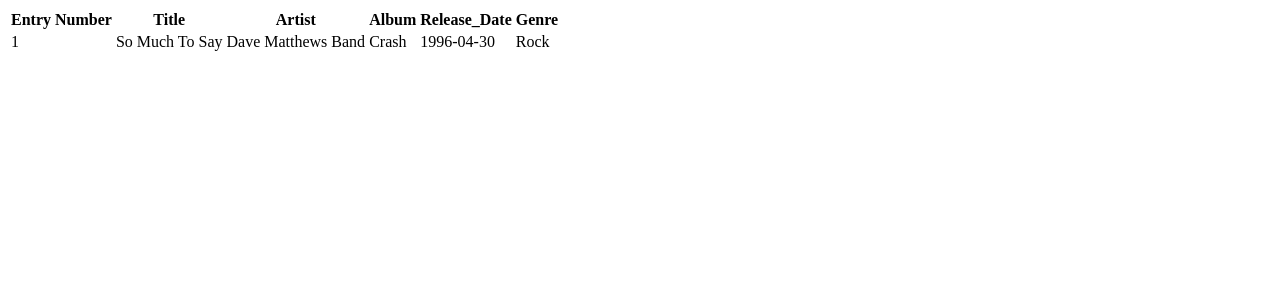
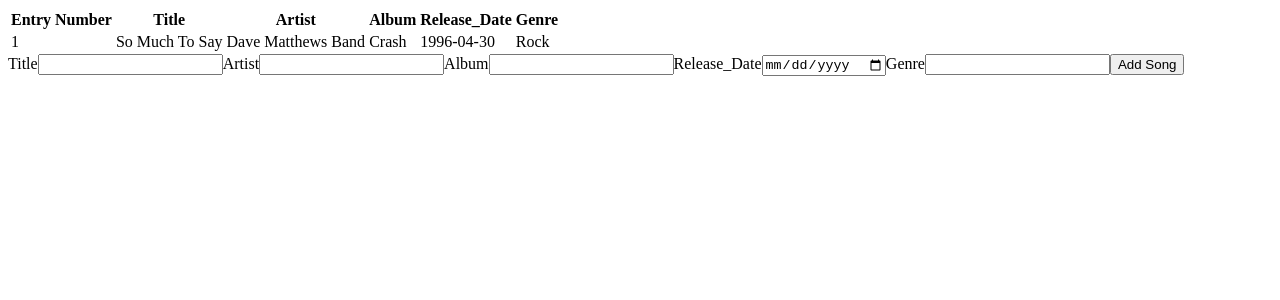
Before and after one commit to collstewart30/Music_Library_Frontend, a React (Create React App) app: page / in a window 1280 px wide. Shown: the top 300 px of the page. Built offline with nearby package versions, Linux system fonts and the light colour scheme; no server answers.

Commit message:
Created AddSong component and instantiated it on App.js. Added AddSong form

```diff
--- a/src/App.js
+++ b/src/App.js
@@ -1,6 +1,7 @@
 import React, { useState, useEffect } from 'react';
 import axios from 'axios';
 import DisplayMusic from './Components/DisplayMusic/DisplayMusic';
+import AddSongForm from './Components/AddSong/AddSongForm';
 
 function App() {
 
@@ -20,6 +21,7 @@ function App() {
   return (
     <div>
       <DisplayMusic parentSongs={songs}/>
+      <AddSongForm />
     </div>
   );
 }
--- /dev/null
+++ b/src/Components/AddSong/AddSongForm.jsx
@@ -0,0 +1,41 @@
+import React, { useState } from 'react';
+
+
+const AddSongForm = (props) => {
+
+    const [title, setTitle] = useState('');
+    const [artist, setArtist] = useState('');
+    const [album, setAlbum] = useState('');
+    const [release_date, setRelease_Date] = useState('');
+    const [genre, setGenre] = useState('');
+
+    function handleSubmit(event) {
+        event.preventDefault();
+        let newSong = {
+            title: title,
+            artist: artist,
+            album: album,
+            release_date: release_date,
+            genre: genre
+        };
+        console.log(newSong);
+    }
+
+    return (
+        <form onSubmit={handleSubmit}>
+            <label>Title</label>
+            <input type='text' value={title} onChange={(event) => setTitle(event.target.value)}/>
+            <label>Artist</label>
+            <input type='text' value={artist} onChange={(event) => setArtist(event.target.value)}/>
+            <label>Album</label>
+            <input type='text' value={album} onChange={(event) => setAlbum(event.target.value)}/>
+            <label>Release_Date</label>
+            <input type='date' value={release_date} onChange={(event) => setRelease_Date(event.target.value)}/>
+            <label>Genre</label>
+            <input type='text' value={genre} onChange={(event) => setGenre(event.target.value)}/>
+            <button type='submit'>Add Song</button>
+        </form>
+     );
+}
+
+export default AddSongForm;
```
